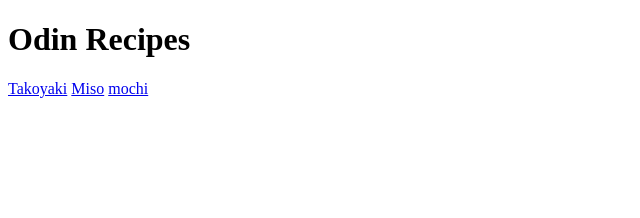
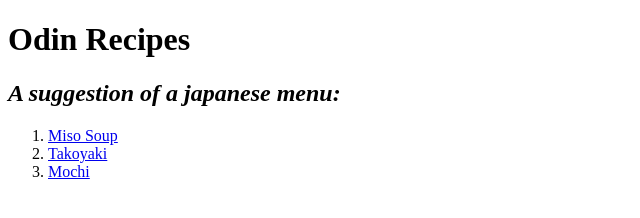
Before and after one commit to HelveticZiel/odin-recipes, a plain HTML site: page index.html in a window 1280 px wide. Shown: the whole page, without its empty margins (0-640 px from the left). Drawn offline with Linux system fonts and the light colour scheme.

Commit message:
Organize Index & Complete README

```diff
--- a/index.html
+++ b/index.html
@@ -10,16 +10,14 @@
 
     <body>
         <h1>Odin Recipes</h1>
-        <a href="recipes/takoyaki.html">Takoyaki</a>
-        <a href="recipes/miso.html">Miso</a>
-        <a href="recipes/mochi.html">mochi</a>
 
+            <h2><em>A suggestion of a japanese menu:</em></h2>
 
-
-
-
-
-
+            <ol>
+             <li><a href="recipes/miso.html">Miso Soup</a></li>
+             <li><a href="recipes/takoyaki.html">Takoyaki</a></li>
+             <li><a href="recipes/mochi.html">Mochi</a></li>
+            </ol>
 
 
     </body>
@@ -27,6 +25,4 @@
 
 
 
-
-
 </html>
```
Also changed, not shown: 1 other file.
